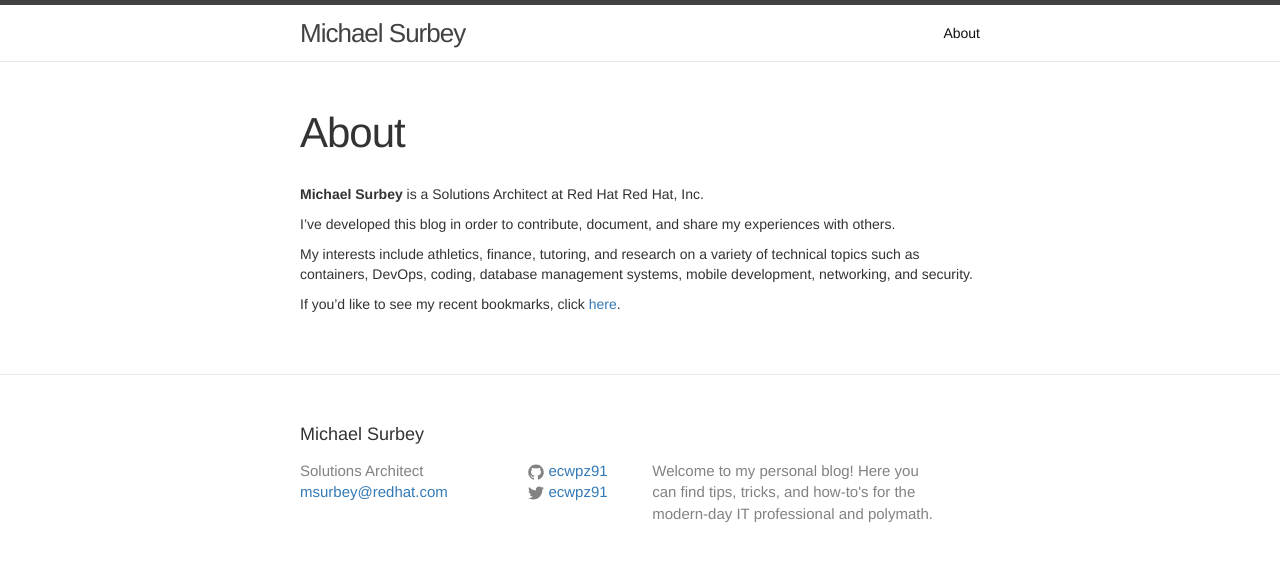
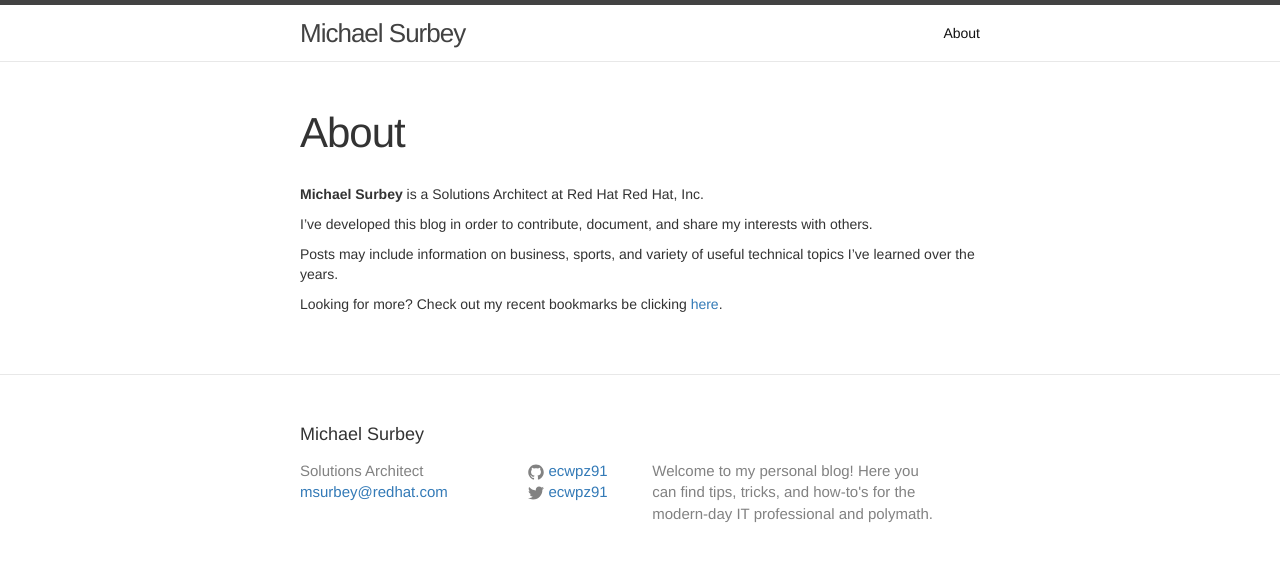
Before and after one commit to ecwpz91/ecwpz91.github.io, a Jekyll site: the page built from about.md, in a window 1280 px wide. Shown: the top 562 px of the page. Built offline with Jekyll 4.4.1, drawn with Linux system fonts in a browser that asks for light colours; nearby versions of some CDN libraries.

Commit message:
Create about.md
Updated content

```diff
--- a/about.md
+++ b/about.md
@@ -6,8 +6,8 @@ permalink: /about/
 
 **Michael Surbey** is a {{ site.vocation }} at Red Hat Red Hat, Inc.
 
-I've developed this blog in order to contribute, document, and share my experiences with others.
+I've developed this blog in order to contribute, document, and share my interests with others.
 
-My interests include athletics, finance, tutoring, and research on a variety of technical topics such as containers, DevOps, coding, database management systems, mobile development, networking, and security.
+Posts may include information on business, sports, and variety of useful technical topics I've learned over the years.
 
-If you'd like to see my recent bookmarks, click [here](https://pinboard.in/u:msurbey).
+Looking for more? Check out my recent bookmarks be clicking [here](https://pinboard.in/u:msurbey).
```
